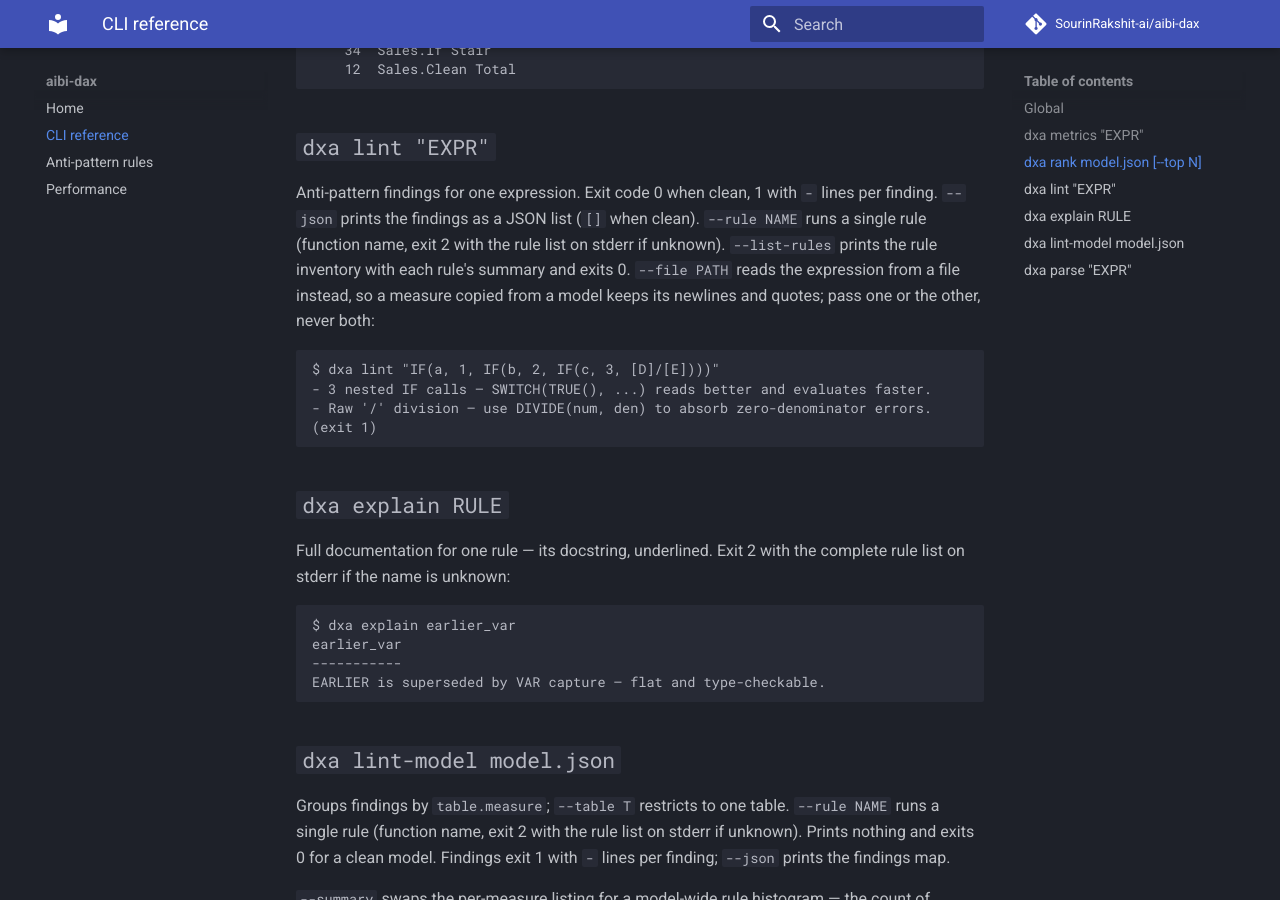
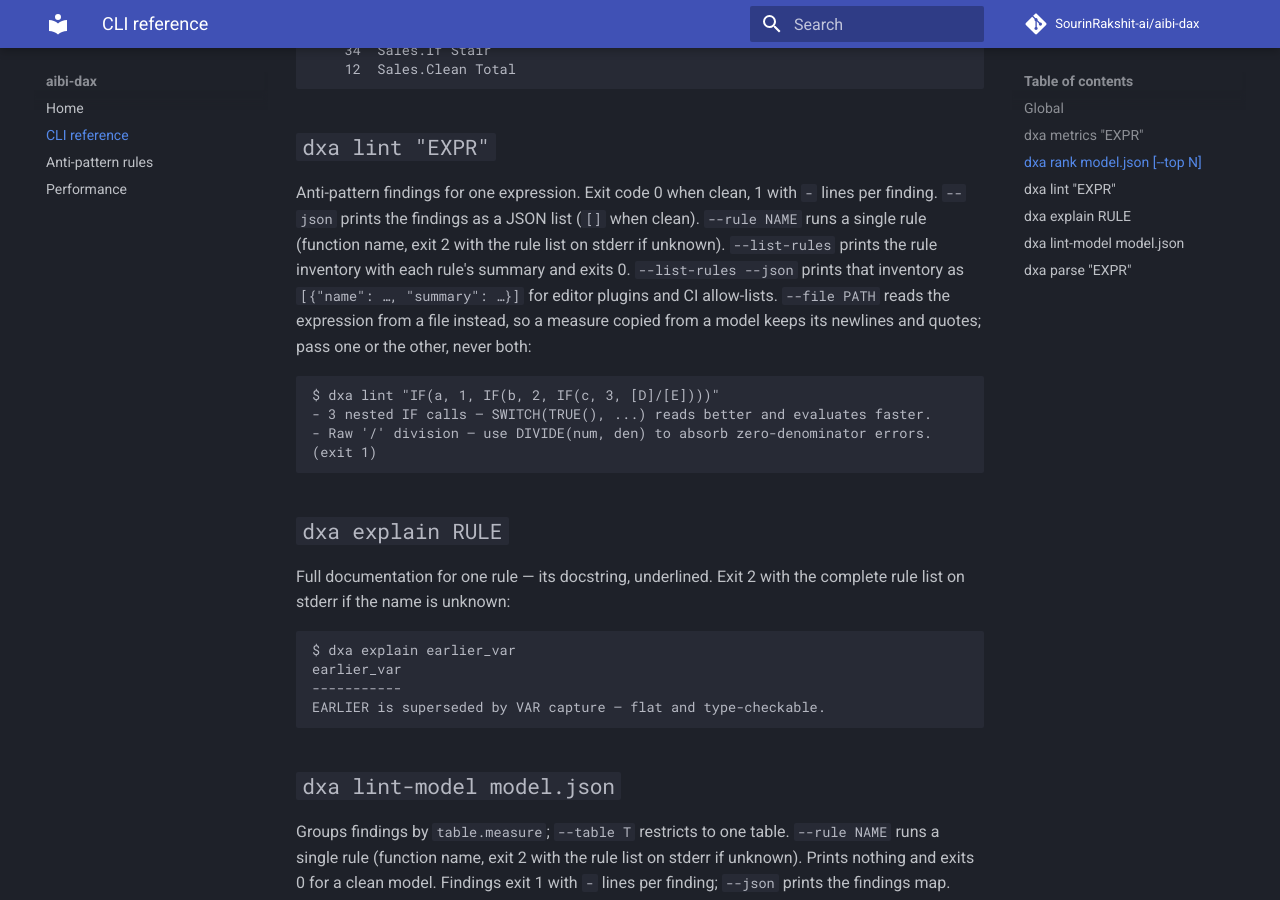
Before and after one commit to SourinRakshit-ai/aibi-dax, an MkDocs documentation site: the page built from docs/CLI.md, in a window 1280 px wide and 900 px high, scrolled down 803 px. Built offline with MkDocs 1.6.1 and Material for MkDocs 9.7.7, drawn with Linux system fonts in a browser that asks for light colours; comment, search, counter and statistics services are not loaded.

Commit message:
feat: dxa lint --list-rules --json for tooling (closes #29)

```diff
--- a/docs/CLI.md
+++ b/docs/CLI.md
@@ -42,7 +42,9 @@ Anti-pattern findings for one expression. Exit code 0 when clean, 1 with
 `-` lines per finding. `--json` prints the findings as a JSON list (`[]`
 when clean). `--rule NAME` runs a single rule (function name, exit 2 with
 the rule list on stderr if unknown). `--list-rules` prints the rule
-inventory with each rule's summary and exits 0. `--file PATH` reads the
+inventory with each rule's summary and exits 0. `--list-rules --json`
+prints that inventory as `[{"name": …, "summary": …}]` for editor
+plugins and CI allow-lists. `--file PATH` reads the
 expression from a file instead, so a measure copied from a model keeps
 its newlines and quotes; pass one or the other, never both:
 
```
Also changed, not shown: CHANGELOG.md (+3 -1 lines), README.md (+1 -1 lines), docs/index.md (+1 -1 lines), 2 other files.
